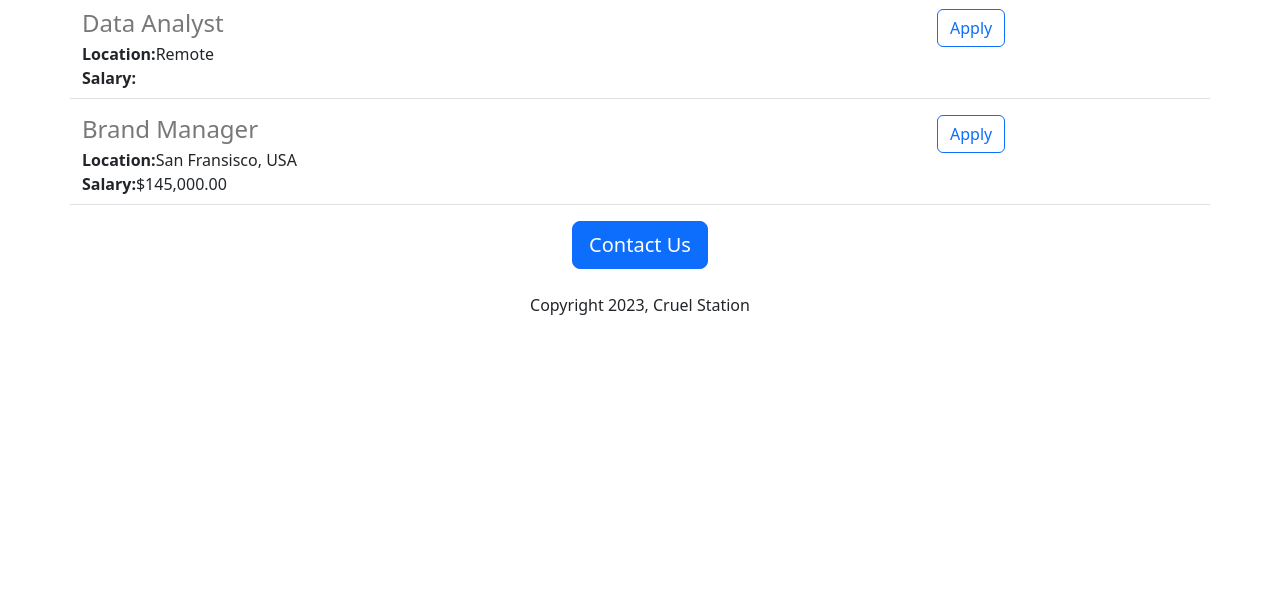
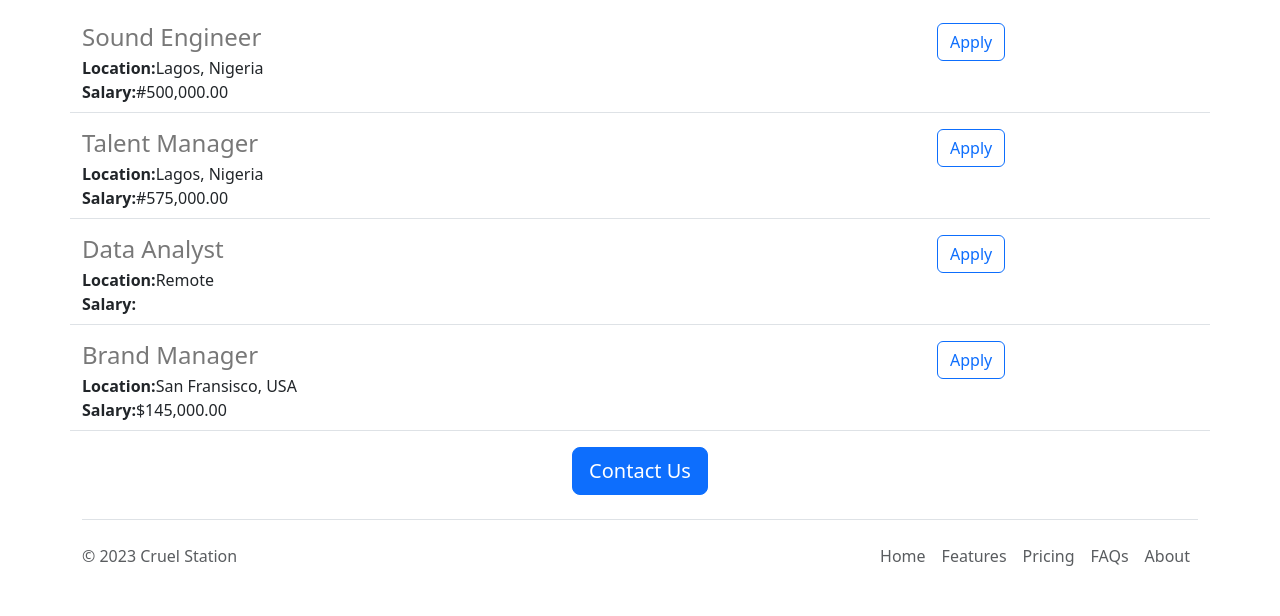
Before and after one commit to atwale44/CS-Careers-Website-v2, a Flask app: page / in a window 1280 px wide. Shown: the part 863-1479 px from the top of the page. Before the commit the page ends 1178 px from the top, so only its background shows below. Run offline with Flask 3, Linux system fonts and the light colour scheme.

Commit message:
add footer and redirect apply to a website

```diff
--- /dev/null
+++ b/templates/footer.html
@@ -0,0 +1,17 @@
+<div class="container">
+    <footer class="d-flex flex-wrap justify-content-between align-items-center py-3 my-4 border-top">
+      <p class="col-md-4 mb-0 text-body-secondary">&copy; 2023 Cruel Station</p>
+
+      <a href="/" class="col-md-4 d-flex align-items-center justify-content-center mb-3 mb-md-0 me-md-auto link-body-emphasis text-decoration-none">
+        <svg class="bi me-2" width="40" height="32"><use xlink:href="#bootstrap"/></svg>
+      </a>
+
+      <ul class="nav col-md-4 justify-content-end">
+        <li class="nav-item"><a href="#" class="nav-link px-2 text-body-secondary">Home</a></li>
+        <li class="nav-item"><a href="#" class="nav-link px-2 text-body-secondary">Features</a></li>
+        <li class="nav-item"><a href="#" class="nav-link px-2 text-body-secondary">Pricing</a></li>
+        <li class="nav-item"><a href="#" class="nav-link px-2 text-body-secondary">FAQs</a></li>
+        <li class="nav-item"><a href="#" class="nav-link px-2 text-body-secondary">About</a></li>
+      </ul>
+    </footer>
+  </div>
--- a/templates/index.html
+++ b/templates/index.html
@@ -12,15 +12,18 @@
                 height: 360px;
                 object-fit: cover;
                 width: 100%;
+                margin-bottom: 16px;
             }
         </style>
 </head>
 
 <body>
+    {% include 'nav.html' %}
+    <img class="img-fluid" id="banner" src="/static/banner3.jpg" height="320">
     <div class="container">
         <h1 class="text-center">{{company_name}} Careers</h1>
-        <img class="img-fluid" id="banner" src="/static/banner3.jpg" height="320">
-        <h2 class="text-center">About Cruel Station</h2>
+        <div class="row" style="margin-bottom:16px">
+            <div class="col-md-6">
         <p class="lead">
             Lorem ipsum dolor sit amet, consectetur adipiscing elit, sed do eiusmod tempor incididunt ut labore et
             dolore magna aliqua. Ut enim ad minim veniam, quis nostrud exercitation ullamco laboris nisi ut aliquip ex
@@ -28,6 +31,11 @@
             nulla pariatur. Excepteur sint occaecat cupidatat non proident, sunt in culpa qui officia deserunt mollit
             anim id est laborum.
         </p>
+            </div>
+            <div class="d-none d-md-block col-md-6">
+            <img src="/static/ppwork.jpg" style="height:320px;border-radius:4px;">
+        </div>
+    </div>
         <h2 class="text-center mt-2 mb-4">Open Positions</h2>
         <div>
             {% for job in jobs %}
@@ -36,9 +44,10 @@
         </div>
         <div class="text-center">
             <button class="btn btn-primary btn-lg">Contact Us</button>
-            <p class="mt-4">Copyright 2023, Cruel Station</p>
+
         </div>
     </div>
+    {% include 'footer.html' %}
 </body>
 
 </html>
--- a/templates/jobitem.html
+++ b/templates/jobitem.html
@@ -12,8 +12,8 @@
     </div>
     {% endif %}
 </div>
-<div class="col-3">
-<button type="button" class="btn btn-outline-primary">Apply</button>
+<div class="col-2 padding-right:16px">
+<a href="https://pornhub.com" type="button" class="btn btn-outline-primary float-right align-middle">Apply</a>
 </div>
 
 </div>
--- /dev/null
+++ b/templates/nav.html
@@ -0,0 +1,9 @@
+<nav class="navbar shadow-sm fixed-top bg-white">
+    <div class="container-fluid">
+      <a class="navbar-brand" href="#">
+        <img src="/static/logo.svg" alt="Logo" width="30" height="24" class="d-inline-block align-text-top">
+        Cruel Station
+      </a>
+    </div>
+  </nav>
+  <div style="height:56px"></div>
```
Also changed, not shown: static/logo.svg (added), 3 other files.
